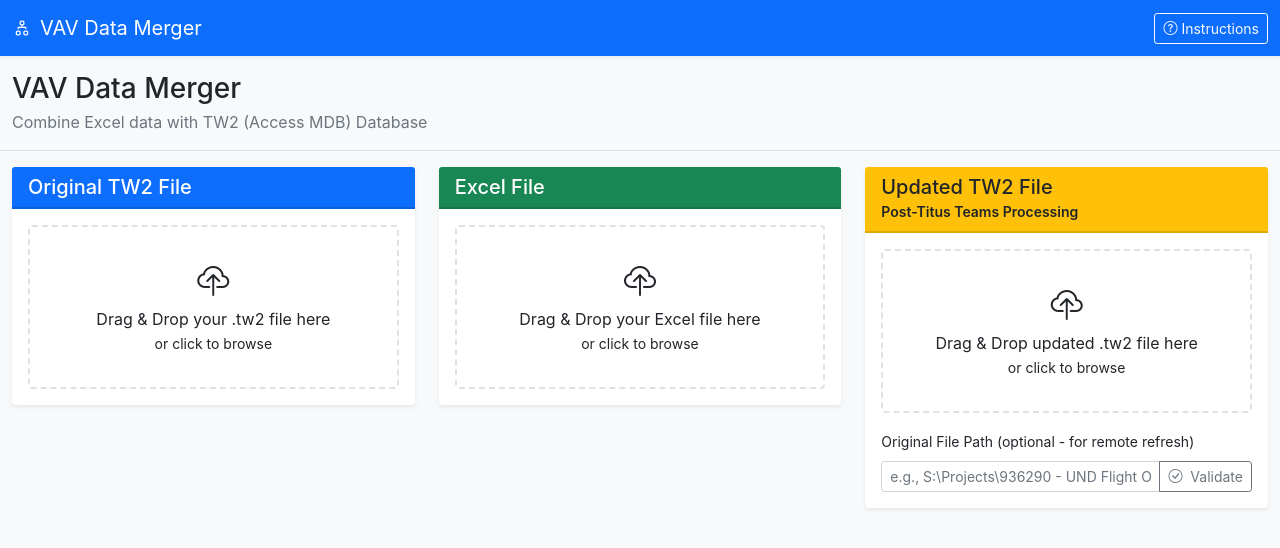
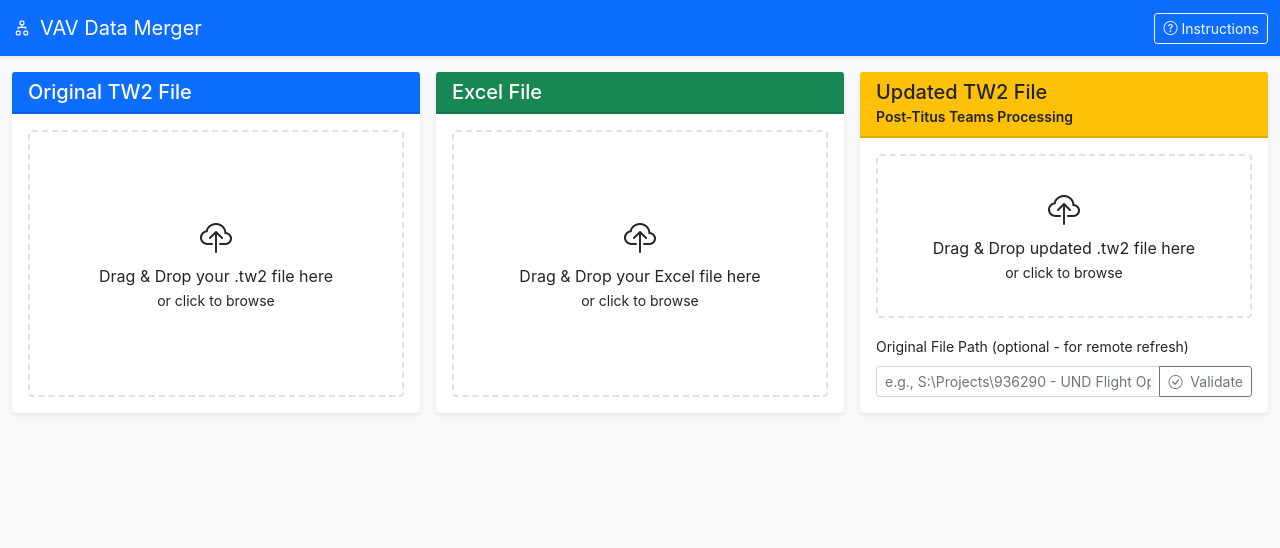
Before and after one commit to jacobe603/VAV-Data-Merger, a Flask app: page / in a window 1280 px wide. Shown: the top 548 px of the page. Run offline with Flask 3, Linux system fonts and the light colour scheme; some libraries are stand-ins or nearby versions.

Commit message:
UI cleanup: remove duplicate page header; equalize file upload card heights via flex CSS on row

```diff
--- a/static/css/style.css
+++ b/static/css/style.css
@@ -7,6 +7,12 @@ body {
 .container-fluid {
     max-width: 1400px;
 }
+
+/* Equal height cards in the upload row */
+.equalize-cards > [class*="col-"] { display: flex; }
+.equalize-cards > [class*="col-"] > .card { display: flex; flex-direction: column; width: 100%; }
+.equalize-cards .card-body { flex: 1 1 auto; display: flex; flex-direction: column; }
+.equalize-cards .dropzone { flex: 1 1 auto; }
 
 /* Dropzone Styles */
 .dropzone {
--- a/templates/index.html
+++ b/templates/index.html
@@ -26,17 +26,9 @@
         </div>
     </nav>
 
-    <!-- Page Header -->
-    <header class="bg-light border-bottom py-3 mb-3">
-        <div class="container-fluid">
-            <h1 class="h3 mb-1">VAV Data Merger</h1>
-            <p class="text-muted mb-0">Combine Excel data with TW2 (Access MDB) Database</p>
-        </div>
-    </header>
-
-    <div class="container-fluid">
+    <div class="container-fluid mt-3">
         <!-- File Upload Section -->
-        <div class="row mb-4">
+        <div class="row mb-4 g-3 align-items-stretch equalize-cards">
             <!-- TW2 File Upload -->
             <div class="col-lg-4 col-md-6 mb-3">
                 <div class="card">
```
